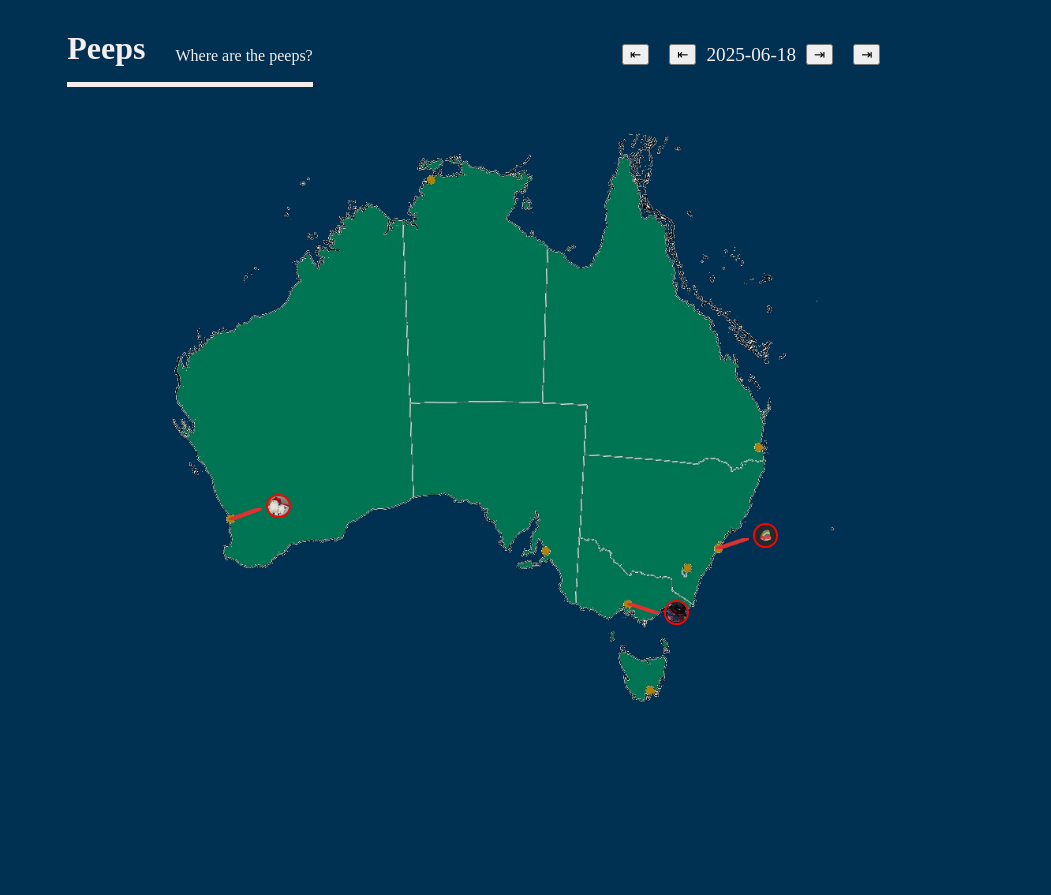
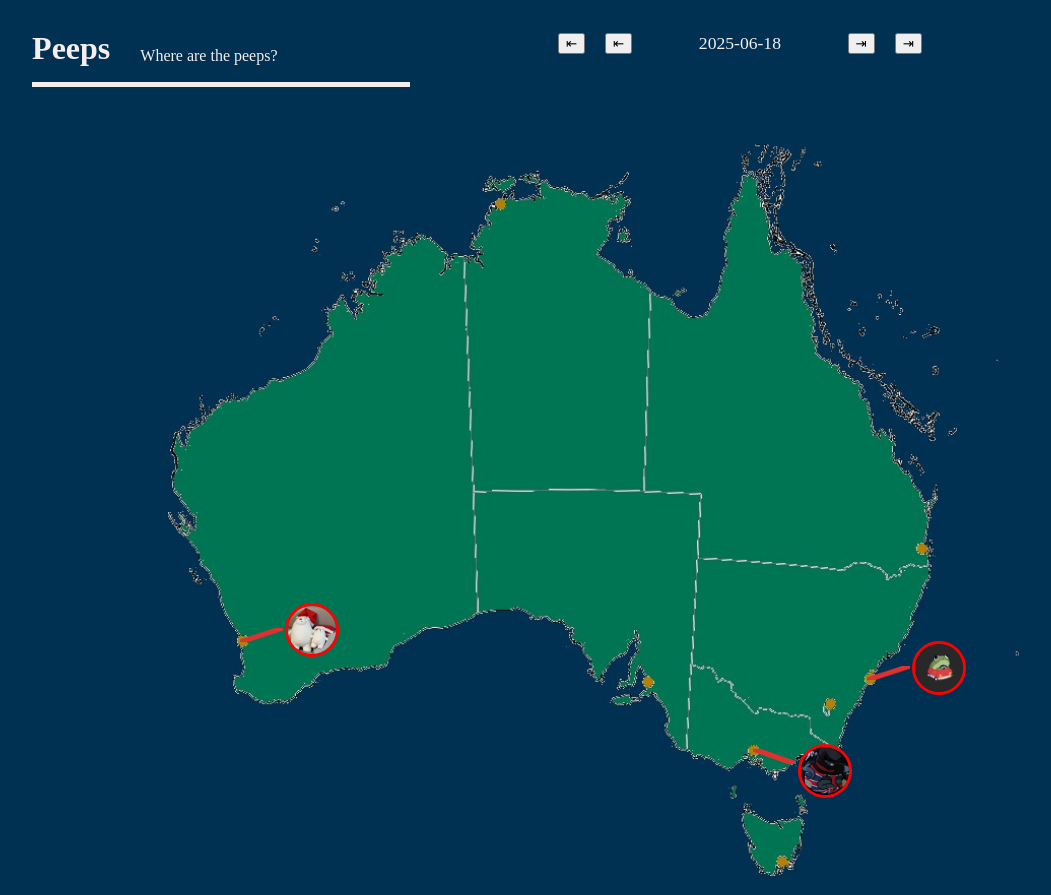
Before and after one commit to EddieTheEd/peeps, a plain HTML site: page index.html in a window 1280 px wide. Shown: the whole page, without its empty margins (158-1209 px from the left). Before the commit the page ends 800 px from the top, so only its background shows below. Drawn offline with Linux system fonts and the light colour scheme.

Commit message:
no more percentages

```diff
--- a/index.html
+++ b/index.html
@@ -5,31 +5,33 @@
     <meta name="viewport" content="width=device-width, initial-scale=1">
     <title>Peeps</title>
   </head>
-  <body style="margin-left:17.6%; margin-right:17.6%; margin-top:0%; margin-bottom:2%; background-color: #003153; color: #f5eeed;">
+  <body style="margin-left:190.08px; margin-right:190.08px; margin-top:0; margin-bottom:38.4; background-color: #003153; color: #f5eeed;">
     <header>
-      <div style="display:flex; align-items:center; margin-bottom: 4%;">
+      <div style="display:flex; align-items:center; margin-bottom: 40.2985px;">
         <div style="display:flex; align-items:center; border-bottom: 5px solid #f5eeed;">
           <h1 style="margin-top: 30px; margin-right: 30px; margin-bottom:15px">Peeps</h1>
-          <p style="margin-top: 45px;">Where are the peeps?</p>
+          <p style="margin-top: 45px; width: 270px;">Where are the peeps?</p>
         </div>
 
-       <div style="display:flex;">
-        <div style="position:absolute; right:18.1%;">
-          <div style="display: flex; align-items: center; justify-content: center; width: 100%;">
+        <div style= "width: 350px;">
+
+        </div>
+
+        <div style="display:flex;">
+          <div style="display: flex; align-items: center; justify-content: center; width: 384.045px;">
             <button id="doubleleft" style="flex: 0 0 auto; margin: 0 10px;">⇤</button>
             <button id="left" style="flex: 0 0 auto; margin: 0 10px;">⇤</button>
-            <p id="datetext" style="flex: 1; text-align: center; font-size: 1.2em; margin: 0;"></p>
+            <p id="datetext" style="flex: 1; text-align: center; font-size: 1.1em; margin: 0;"></p>
             <button id="right" style="flex: 0 0 auto; margin: 0 10px;">⇥</button>
             <button id="doubleright" style="flex: 0 0 auto; margin: 0 10px;">⇥</button>
           </div>
         </div>
       </div>
-      </div>
 
     </header>
 
-    <div id="map-container" style="position: relative; width: 100%;">
-      <img id="map" style="width:100%;" src="images/australia.jpg" alt="Map of Australia">
+    <div id="map-container" style="position: relative;">
+      <img id="map" style="width: 1067.97px;" src="images/australia.jpg" alt="Map of Australia">
 
       <!-- Testing images for coordinates
 
--- a/locationdata.json
+++ b/locationdata.json
@@ -1,22 +1,22 @@
 [
   {
     "city": "Canberra",
-    "coordinates": [75.75, 74.75],
+    "coordinates": [576.463, 798.299],
     "linetype": 2
   },
   {
     "city": "Sydney",
-    "coordinates": [70.75, 78.2],
+    "coordinates": [538.418, 835.149],
     "linetype": 1
   },
   {
     "city": "Melbourne",
-    "coordinates": [81.75, 67.5],
+    "coordinates": [622.119, 720.866],
     "linetype": 2
   },
   {
     "city": "Perth",
-    "coordinates": [65.75, 19.5],
+    "coordinates": [500.358, 208.254],
     "linetype": 1
   }
 ]
--- a/main.js
+++ b/main.js
@@ -20,9 +20,10 @@ base = loadData("base.json")
 locations = loadData("locationdata.json")
 
 // line offsets for the start of the balls
-lt1offset = [-2.5, 4.5]
-lt2offset = [-0.5, 4.5]
-planeoffset = [-5.5,0]
+lt1offset = [-25, 45]
+lt2offset = [-05, 45]
+planeoffset = [-50,-10]
+balldistance = 60
 
 function main() {
 
@@ -70,15 +71,13 @@ function main() {
     }
 
     line.style.position = 'absolute';
-    line.style.top = `${coords[0]}%`;
-    line.style.left = `${coords[1]}%`;
-    line.style.width = '4%';
+    line.style.top = `${coords[0]}px`;
+    line.style.left = `${coords[1]}px`;
+    line.style.width = '42.7164px';
     line.classList.add("temp")
     map.appendChild(line);
 
   }
-
-  // TODO: destroy lines after new!
 
   // Adding people to each city.
   // We start by determining how many people need to be added to each city.
@@ -130,17 +129,17 @@ function main() {
       profile = document.createElement('img');
       profile.src = imagesrc;
       profile.style.position = 'absolute';
-      profile.style.top = `${start[0]}%`;
-      profile.style.left = `${start[1]+counter}%`;
-      profile.style.width = '2.5%';
+      profile.style.top = `${start[0]}px`;
+      profile.style.left = `${start[1]+counter}px`;
+      profile.style.width = '48px';
       profile.classList.add("temp")
       profile.style.aspectRatio = "1 / 1";
       profile.style.borderRadius = "50%";
-      profile.style.border = "0.22vw solid red";
+      profile.style.border = "3.58209px solid red";
       profile.style.objectFit = "cover";
       map.appendChild(profile);
 
-      counter = counter + 3.5 // incremental distance between balls on the same city
+      counter = counter + balldistance // incremental distance between balls on the same city
     }
   }
 
@@ -162,9 +161,9 @@ function main() {
     planeimage = document.createElement("img")
     planeimage.src = 'images/airplane.png';
     planeimage.style.position = 'absolute';
-    planeimage.style.top = `${planecoords[0]}%`;
-    planeimage.style.left = `${planecoords[1]}%`;
-    planeimage.style.width = '2.5%';
+    planeimage.style.top = `${planecoords[0]}px`;
+    planeimage.style.left = `${planecoords[1]}px`;
+    planeimage.style.width = '26.6866px';
     planeimage.classList.add("temp")
     planeimage.style.objectFit = "cover";
     planeimage.style.transform = `rotate(${planeangle}deg)`
@@ -181,17 +180,17 @@ function main() {
       profile = document.createElement('img');
       profile.src = imagesrc;
       profile.style.position = 'absolute';
-      profile.style.top = `${start[0]+counter}%`;
-      profile.style.left = `${start[1]}%`;
-      profile.style.width = '2.5%';
+      profile.style.top = `${start[0]}px`;
+      profile.style.left = `${start[1]+counter}px`;
+      profile.style.width = '48px';
       profile.classList.add("temp")
       profile.style.aspectRatio = "1 / 1";
       profile.style.borderRadius = "50%";
-      profile.style.border = "0.22vw solid red";
+      profile.style.border = "3.58209px solid red";
       profile.style.objectFit = "cover";
       map.appendChild(profile);
 
-      counter = counter + 3.5 // incremental distance between balls on the same city
+      counter = counter + balldistance // incremental distance between balls on the same city
     }
 
   }
```
